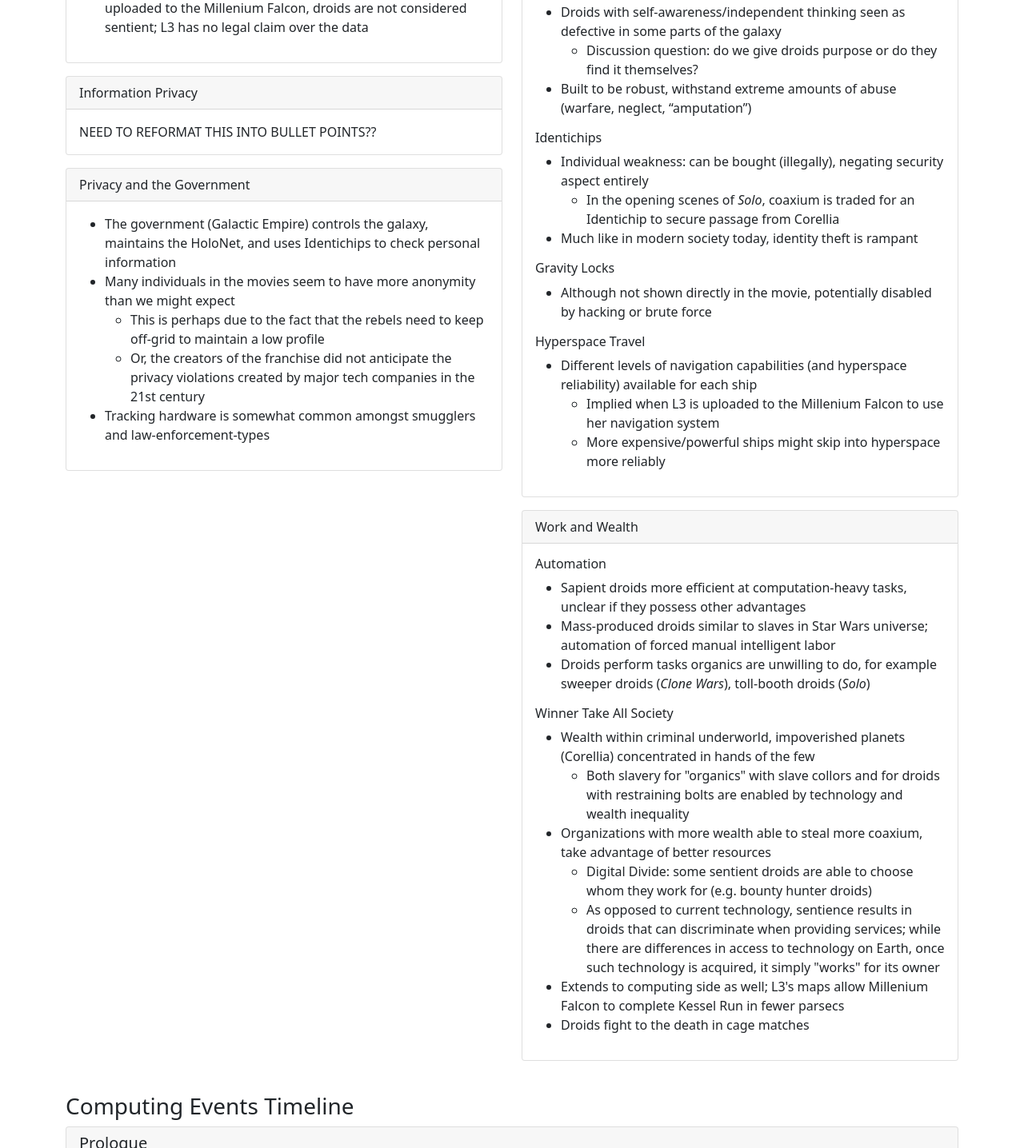
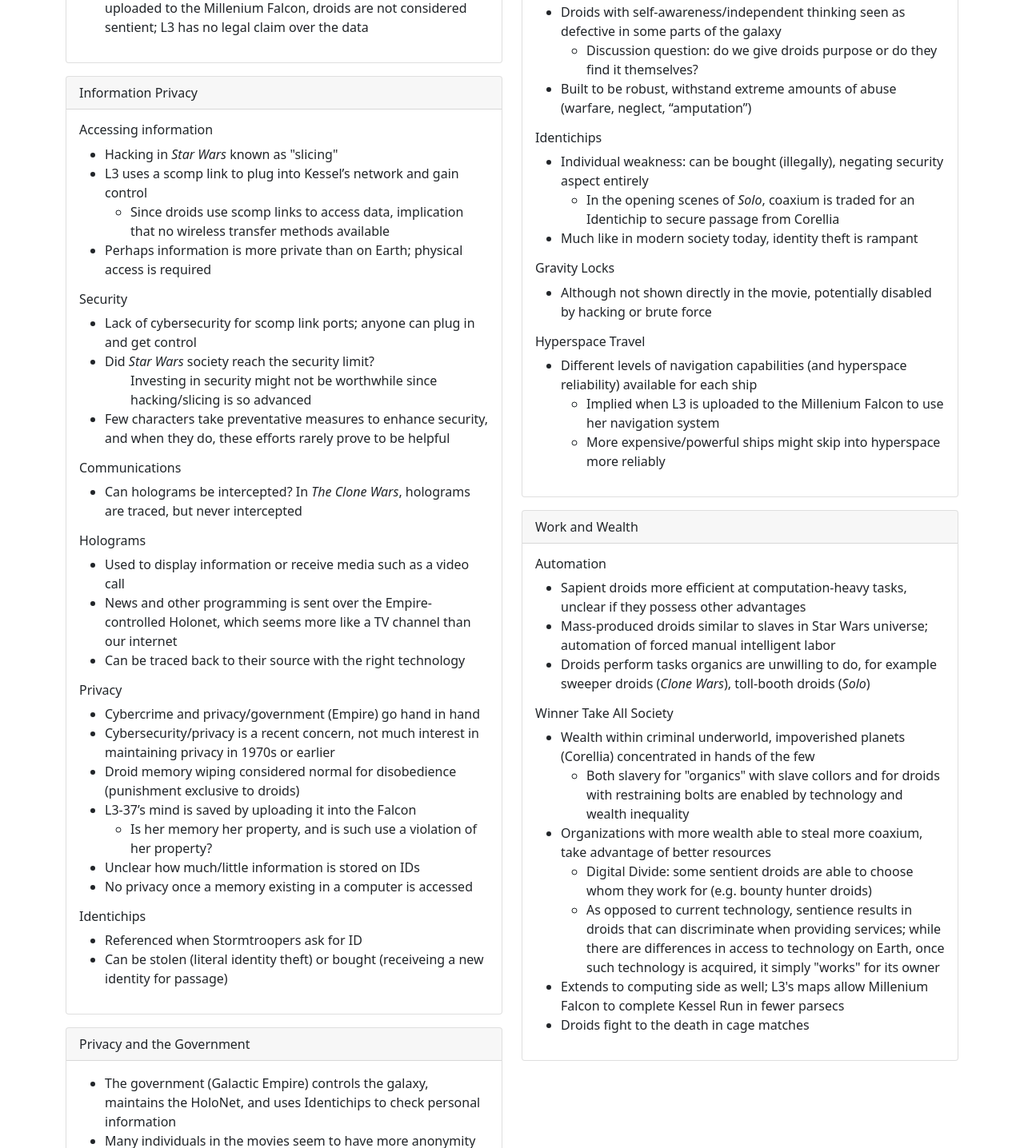
Before and after one commit to liamrathke/cs3043, a plain HTML site: page index.html in a window 1280 px wide. Shown: the part 2073-3509 px from the top of the page at 80% size. Drawn offline with nearby package versions, Linux system fonts and the light colour scheme.

Commit message:
Adds information privacy section
Site updated

```diff
--- a/index.html
+++ b/index.html
@@ -174,7 +174,57 @@
                 Information Privacy
               </div>
               <div class="card-body">
-                <p>NEED TO REFORMAT THIS INTO BULLET POINTS??</p>
+                <h6>Accessing information</h6>
+                <ul>
+                  <li>Hacking in <i>Star Wars</i> known as "slicing"</li>
+                  <li>
+                    L3 uses a scomp link to plug into Kessel’s network and gain control
+                    <ul>
+                      <li>Since droids use scomp links to access data, implication that no wireless transfer methods available</li>
+                    </ul>
+                  </li>
+                  <li>Perhaps information is more private than on Earth; physical access is required</li>
+                </ul>
+                <h6>Security</h6>
+                <ul>
+                  <li>Lack of cybersecurity for scomp link ports; anyone can plug in and get control</li>
+                  <li>
+                    Did <i>Star Wars</i> society reach the security limit?
+                    <ul>
+                      Investing in security might not be worthwhile since hacking/slicing is so advanced
+                    </ul>
+                  </li>
+                  <li>Few characters take preventative measures to enhance security, and when they do, these efforts rarely prove to be helpful</li>
+                </ul>
+                <h6>Communications</h6>
+                <ul>
+                  <li>Can holograms be intercepted? In <i>The Clone Wars</i>, holograms are traced, but never intercepted</li>
+                </ul>
+                <h6>Holograms</h6>
+                <ul>
+                  <li>Used to display information or receive media such as a video call</li>
+                  <li>News and other programming is sent over the Empire-controlled Holonet, which seems more like a TV channel than our internet</li>
+                  <li>Can be traced back to their source with the right technology</li>
+                </ul>
+                <h6>Privacy</h6>
+                <ul>
+                  <li>Cybercrime and privacy/government (Empire) go hand in hand</li>
+                  <li>Cybersecurity/privacy is a recent concern, not much interest in maintaining privacy in 1970s or earlier</li>
+                  <li>Droid memory wiping considered normal for disobedience (punishment exclusive to droids)</li>
+                  <li>
+                    L3-37’s mind is saved by uploading it into the Falcon
+                    <ul>
+                      <li>Is her memory her property, and is such use a violation of her property?</li>
+                    </ul>
+                  </li>
+                  <li>Unclear how much/little information is stored on IDs</li>
+                  <li>No privacy once a memory existing in a computer is accessed</li>
+                </ul>
+                <h6>Identichips</h6>
+                <ul>
+                  <li>Referenced when Stormtroopers ask for ID</li>
+                  <li>Can be stolen (literal identity theft) or bought (receiveing a new identity for passage)</li>
+                </ul>
               </div>
             </div>
             <div class="card">
```
